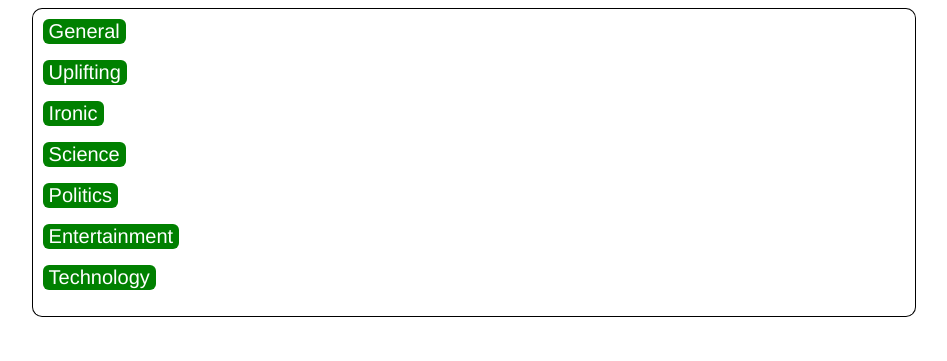
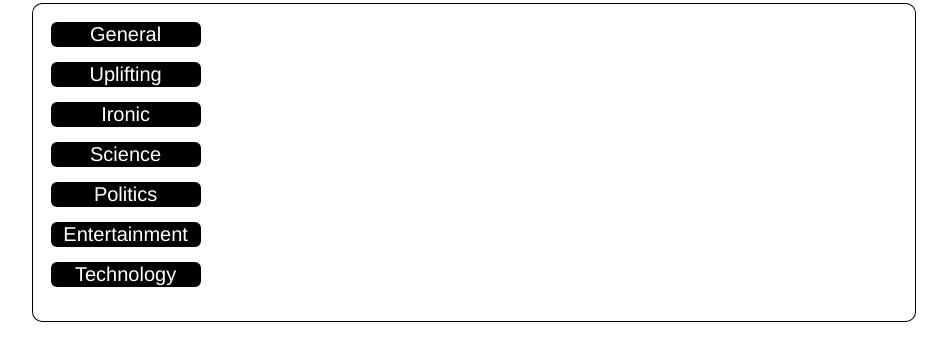
Before and after one commit to Raketemensch/crowdnews, a Flask app: page / in a window 1280 px wide. Shown: the top 361 px of the page, without its empty margins (166-1113 px from the left). Run offline with Flask 2, Linux system fonts and the light colour scheme; data that the repository does not hold is empty.

Commit message:
More style fixes

```diff
--- a/app.py
+++ b/app.py
@@ -44,7 +44,7 @@ def main(subreddits):
             try:
                 description = soup.find("meta", {"name": "description"})['content']
             except Exception:
-                description = 'Description meta tag not found.'
+                description = 'No synopsis available.'
             try:
                 image = soup.find("meta", {"property": "og:image"})['content']
             except Exception:
--- a/reader.py
+++ b/reader.py
@@ -19,8 +19,7 @@ def main():
     output = []
     if len(request.form) > 0:
         categoryName =  request.form["category"]
-        print(categoryName)
-        for post in mydb.post.find({"category": categoryName}).sort('published', pymongo.DESCENDING):
+        for post in mydb.post.find({"category": categoryName}).sort('published', pymongo.DESCENDING).limit(50):
                     output.append(post)
         return render_template('news.html', output=output)
     else:
--- a/templates/news.html
+++ b/templates/news.html
@@ -1,24 +1,24 @@
 <head>
-	<title>News filtered by thousands, rather than a few</title>
-	<meta name="keywords" content="News, crowdnews">
-	<meta name="description" content="News filtered by thousands, rather than a few">
+	<title>NewsFilter</title>
+	<meta name="keywords" content="News, crowdnews, newsfilter">
+	<meta name="description" content="NewsFilter -- filtered by thousands, rather than a few">
 	<link rel="icon" type="image/x-icon" href="/news_favicon.ico">
 </head>
 
 <style>
 	table {
     border-collapse: separate;
-    border-spacing: 0 10px;
+    border-spacing: 0 5px;
     margin-top: -10px; correct offset on first border spacing if desired
 	}
 	td {
 		border: solid .5px #000;
 		border-style: solid none;
-		padding: 10px;
+		padding: 8px;
 		background-color: white;
 	}
 	td {
-		padding: 10px;
+		padding: 18px;
 		background-color: white;
 	}
 	td:first-child {
@@ -32,7 +32,7 @@
 		border-top-right-radius: 10px;
 	}
 	#submit {
-    background-color: green;
+    background-color: black;
     -moz-border-radius: 5px;
     -webkit-border-radius: 5px;
     border-radius:6px;
@@ -42,6 +42,7 @@
     text-decoration: none;
     cursor: pointer;
     border:none;
+	width: 150
 	}
 	#submit:hover {
 		border: none;
@@ -52,9 +53,16 @@
   		font-family: Arial, Helvetica, sans-serif;
 		font-size: 16px;
 	}
+	p {
+  		font-family: Arial, Helvetica, sans-serif;
+		font-size: 15px;
+	}
 </style>
 
 <table width="70%" align="center">
+	<!-- <tr>
+		<td colspan=2 valign-"center" halign-"center"><center><h3>NewsFilter</h3></center></td>
+	</tr> -->
 	<tr>
 		<td width="100" valign="top">
 			<form action="{{ url_for('main') }}" method="post">
@@ -71,16 +79,14 @@
 			<table>
 			{% for dict_item in output %}
 				<tr>
-						<tr height="2">
-								<td><h3><a href="{{dict_item['url']}}">{{ dict_item['title'] }}</a></h3><br>
-								{{ dict_item['description'] }}</td>
-								<td rowspawn="2"><img src="{{ dict_item['image'] }}" width=200 onerror="this.src='https://upload.wikimedia.org/wikipedia/commons/4/47/Comic_image_missing.png';"></td>
-						</tr>
+					<tr height="2">
+						<td halign="top" valign="top"><h3><a href="{{dict_item['url']}}">{{ dict_item['title'] }}</a></h3>
+						<p>{{ dict_item['description'] }}</p></td>
+						<td rowspawn="2"><img src="{{ dict_item['image'] }}" width=200 onerror="this.src='https://upload.wikimedia.org/wikipedia/commons/4/47/Comic_image_missing.png';"></td>
+					</tr>
 				</tr>
-
-
 			{% endfor %}
-		</table>
+			</table>
 		</td>
 	</tr>
 </table>
```
